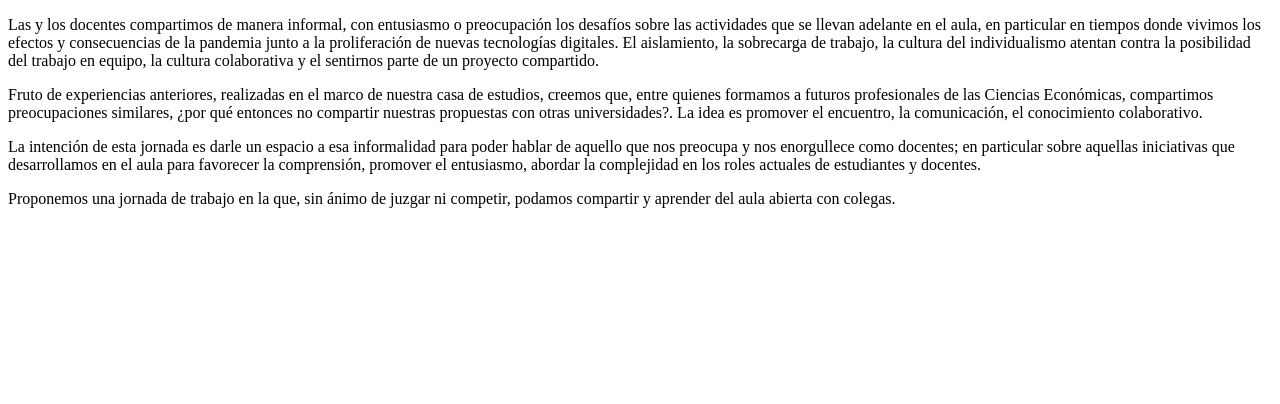
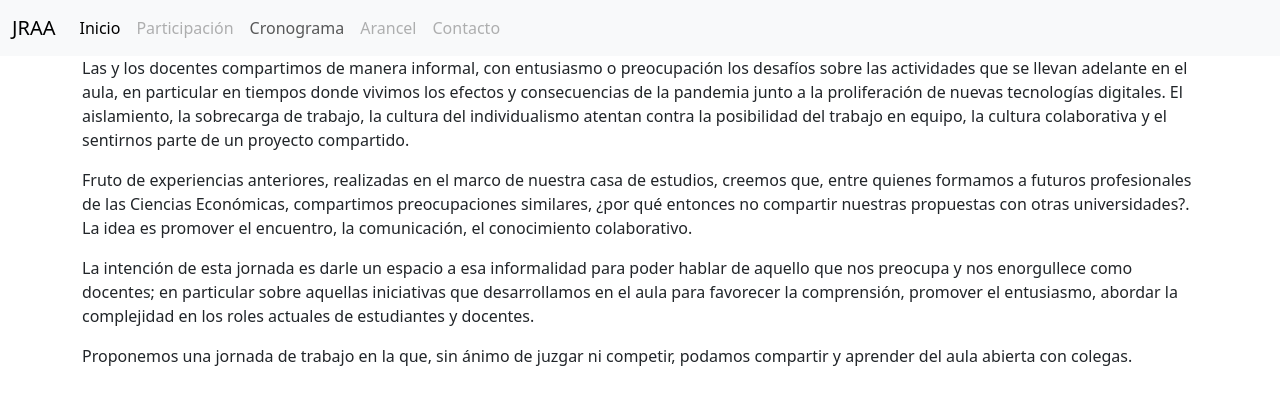
Before and after one commit to mjoviedo/jraa, a plain HTML site: page index.html in a window 1280 px wide. Drawn offline with nearby package versions, Linux system fonts and the light colour scheme.

Commit message:
Subpaginas y bootstrap

```diff
--- a/index.html
+++ b/index.html
@@ -4,8 +4,40 @@
     <meta charset="UTF-8">
     <meta name="viewport" content="width=device-width, initial-scale=1.0">
     <title>Jornada Regional de Aulas Abiertas</title>
+    <link href="https://cdn.jsdelivr.net/npm/bootstrap@5.3.2/dist/css/bootstrap.min.css" rel="stylesheet" integrity="sha384-T3c6CoIi6uLrA9TneNEoa7RxnatzjcDSCmG1MXxSR1GAsXEV/Dwwykc2MPK8M2HN" crossorigin="anonymous">
 </head>
 <body>
+
+    <!--NAVBAR-->
+    <nav class="navbar navbar-expand-lg bg-body-tertiary">
+        <div class="container-fluid">
+          <a class="navbar-brand" href="#">JRAA</a>
+          <button class="navbar-toggler" type="button" data-bs-toggle="collapse" data-bs-target="#navbarNavDropdown" aria-controls="navbarNavDropdown" aria-expanded="false" aria-label="Toggle navigation">
+            <span class="navbar-toggler-icon"></span>
+          </button>
+          <div class="collapse navbar-collapse" id="navbarNavDropdown">
+            <ul class="navbar-nav">
+              <li class="nav-item">
+                <a class="nav-link active" aria-current="page" href="index.html">Inicio</a>
+              </li>
+              <li class="nav-item">
+                <a class="nav-link disabled" aria-disabled="true" href="participacion.html">Participación</a>
+              </li>
+              <li class="nav-item">
+                <a class="nav-link" href="cronograma.html">Cronograma</a>
+              </li>
+              <li class="nav-item">
+                <a class="nav-link disabled" aria-disabled="true" href="arancel.html">Arancel</a>
+              </li>
+              <li class="nav-item">
+                <a class="nav-link disabled" aria-disabled="true" href="contacto.html">Contacto</a>
+              </li>
+            </ul>
+          </div>
+        </div>
+      </nav>
+
+      <!--HERO-->
 
     <div class="container">
         <div class="row">
@@ -22,5 +54,7 @@
             </div>
         </div>
     </div>
+
+    <script src="https://cdn.jsdelivr.net/npm/bootstrap@5.3.2/dist/js/bootstrap.bundle.min.js" integrity="sha384-C6RzsynM9kWDrMNeT87bh95OGNyZPhcTNXj1NW7RuBCsyN/o0jlpcV8Qyq46cDfL" crossorigin="anonymous"></script>
 </body>
 </html>
```
Also changed, not shown: arancel.html (added), contacto.html (added), cronograma.html (added), participacion.html (added).
